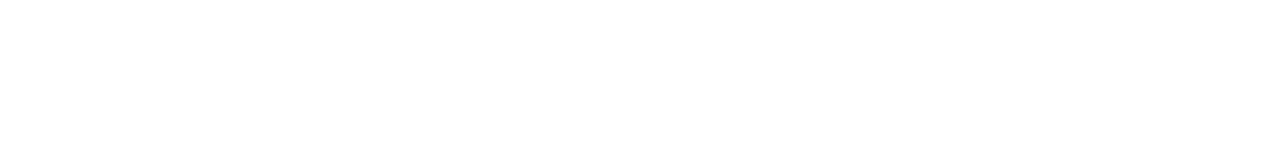
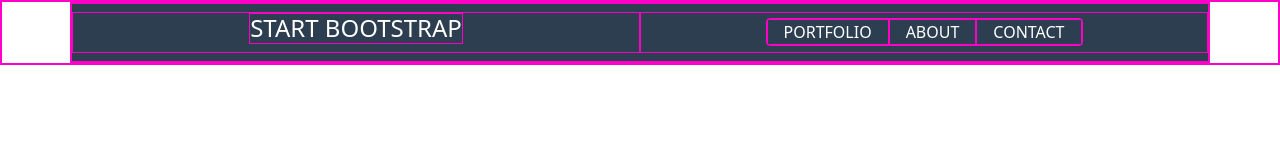
Before and after one commit to AndreaBlancoVR/html-css-bootstrap-freelancer, a plain HTML site: page index.html in a window 1280 px wide. Drawn offline with nearby package versions, Linux system fonts and the light colour scheme.

Commit message:
Fine prima sezione. Problemi coi margini verticali

```diff
--- a/index.html
+++ b/index.html
@@ -8,7 +8,26 @@
     <link rel="stylesheet" href="style.css">
     <title>Bootstrap-Freelancer</title>
 </head>
-<body>
+<body class="debug">
+    <header>
+        <section>
+            <div class="container text-uppercase">
+                <div class="row ms_head py-2">
+                    <div class="col-6 d-flex justify-content-center align-items-center">
+                        <h4>Start Bootstrap</h4>
+                    </div>
+                    <div class="col-6 d-flex justify-content-center align-items-center">
+                        <ul class="list-group list-group-horizontal list-unstyled">
+                            <li class="px-3">Portfolio</li>
+                            <li class="px-3">About</li>
+                            <li class="px-3">Contact</li>
+                        </ul>
+                    </div>
+                </div>
+            </div>
+        </section>
+    </header>
+
 
 </body>
 </html>
--- a/style.css
+++ b/style.css
@@ -0,0 +1,8 @@
+.debug * {
+    border: 1px solid rgb(255, 0, 200);
+}
+
+.ms_head {
+    background-color: #2C3E50;
+    color: white;
+}
```
Also changed, not shown: bootstrap_freelancer.png (added).
